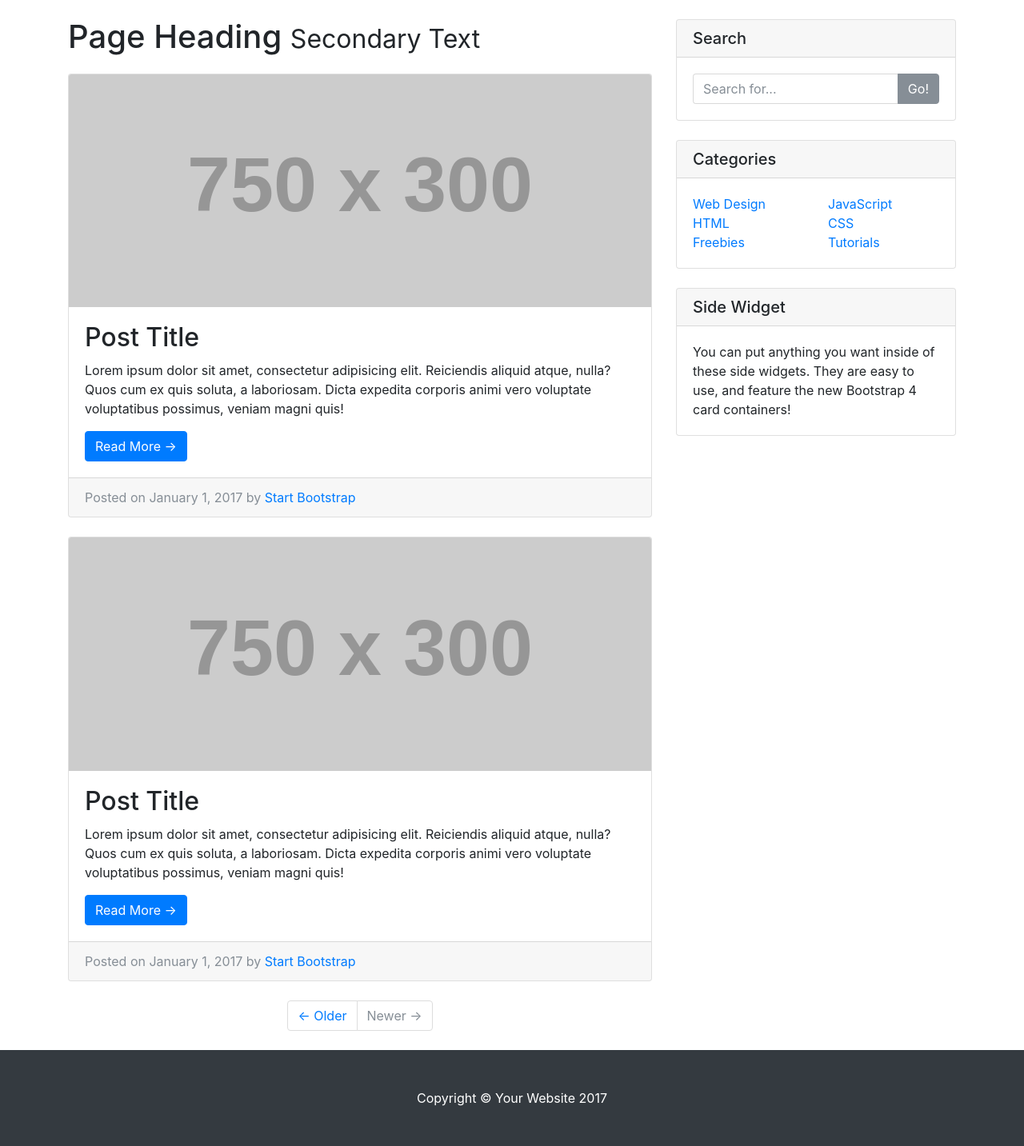
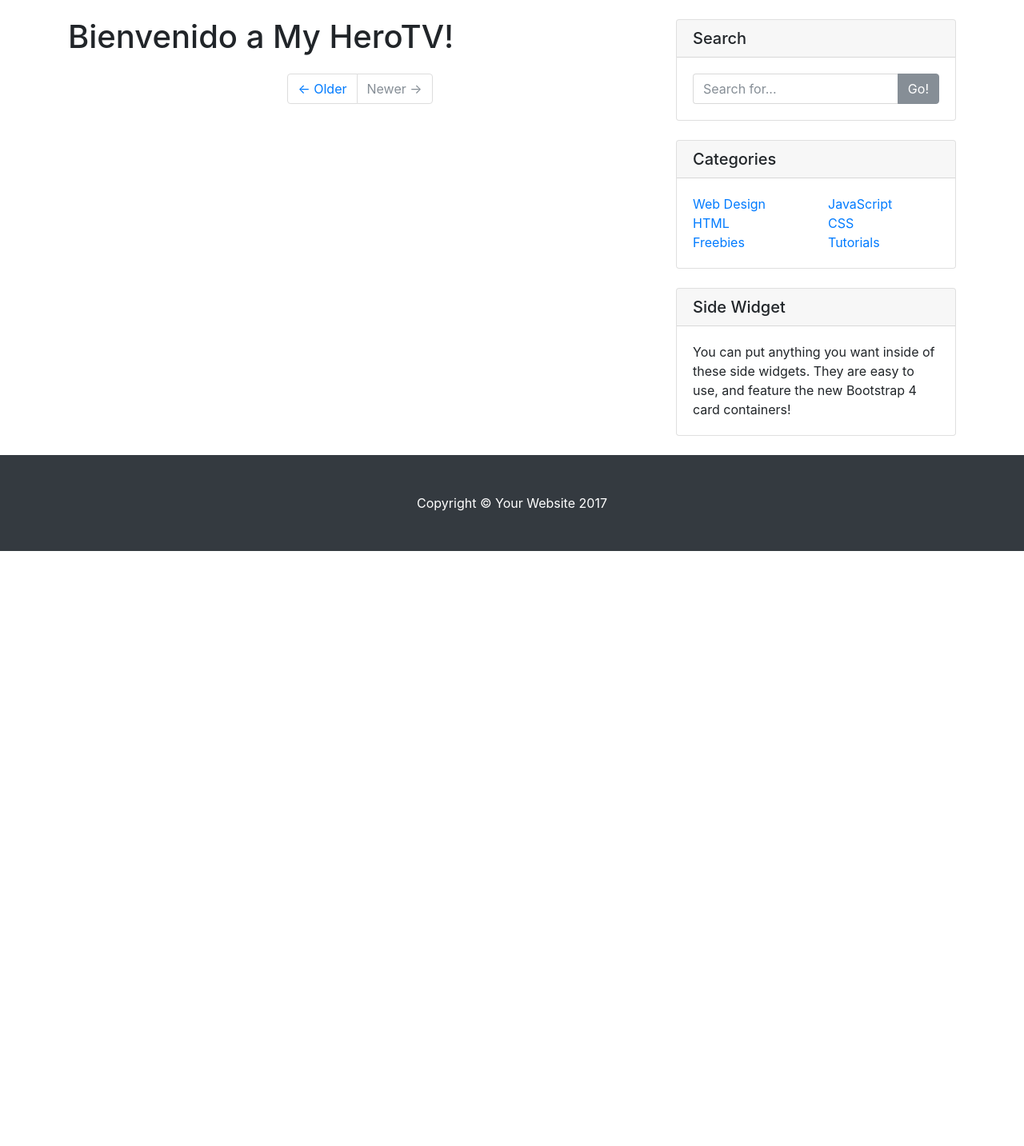
Before and after one commit to TrickyCloseCombat/my-hero-academyTV, a Django app: page / in a window 1280 px wide. Shown: the part 56-1489 px from the top of the page at 80% size. After the commit the page ends 745 px from the top, so only its background shows below. Run offline with Django 3.2, Linux system fonts and the light colour scheme; grey boxes labelled with a size stand in for pictures from a placeholder-image service; data that the repository does not hold is empty; some libraries are stand-ins or nearby versions.

Commit message:
Minor changes to home page

```diff
--- a/video/templates/video_list.html
+++ b/video/templates/video_list.html
@@ -54,33 +54,11 @@
             <!-- Blog Entries Column -->
             <div class="col-md-8">
 
-                <h1 class="my-4">Page Heading <small>Secondary Text</small></h1>
+                <h1 class="my-4">Bienvenido a My HeroTV! </h1>
 
-                <!-- Blog Post -->
-                <div class="card mb-4">
-                    <img class="card-img-top" src="http://placehold.it/750x300" alt="Card image cap">
-                    <div class="card-body">
-                        <h2 class="card-title">Post Title</h2>
-                        <p class="card-text">Lorem ipsum dolor sit amet, consectetur adipisicing elit. Reiciendis aliquid atque, nulla? Quos cum ex quis soluta, a laboriosam. Dicta expedita corporis animi vero voluptate voluptatibus possimus, veniam magni quis!</p>
-                        <a href="#" class="btn btn-primary">Read More &rarr;</a>
-                    </div>
-                    <div class="card-footer text-muted">
-                        Posted on January 1, 2017 by <a href="#">Start Bootstrap</a>
-                    </div>
-                </div>
 
-                <!-- Blog Post -->
-                <div class="card mb-4">
-                    <img class="card-img-top" src="http://placehold.it/750x300" alt="Card image cap">
-                    <div class="card-body">
-                        <h2 class="card-title">Post Title</h2>
-                        <p class="card-text">Lorem ipsum dolor sit amet, consectetur adipisicing elit. Reiciendis aliquid atque, nulla? Quos cum ex quis soluta, a laboriosam. Dicta expedita corporis animi vero voluptate voluptatibus possimus, veniam magni quis!</p>
-                        <a href="#" class="btn btn-primary">Read More &rarr;</a>
-                    </div>
-                    <div class="card-footer text-muted">
-                        Posted on January 1, 2017 by <a href="#">Start Bootstrap</a>
-                    </div>
-                </div>
+
+
 
                 <!-- Blog Post -->
                  {% for video in videos %}
```
